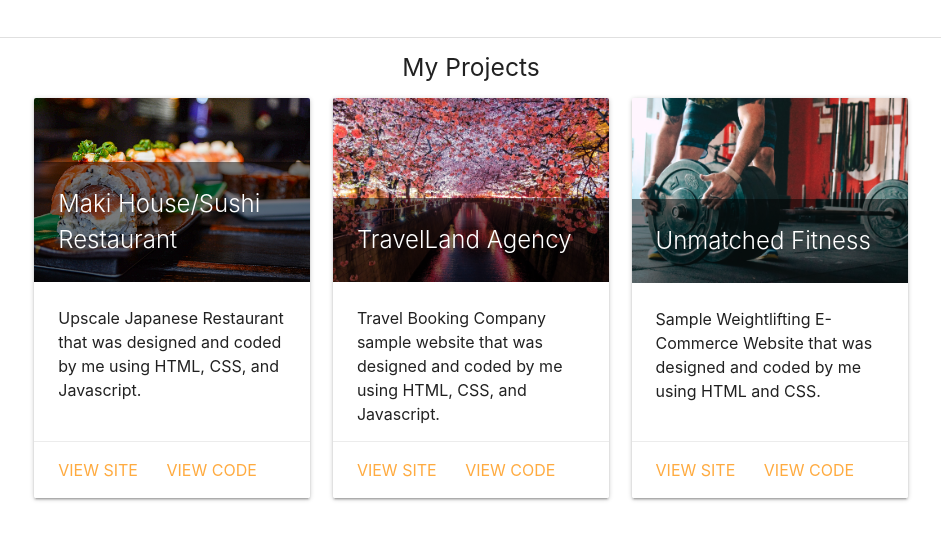
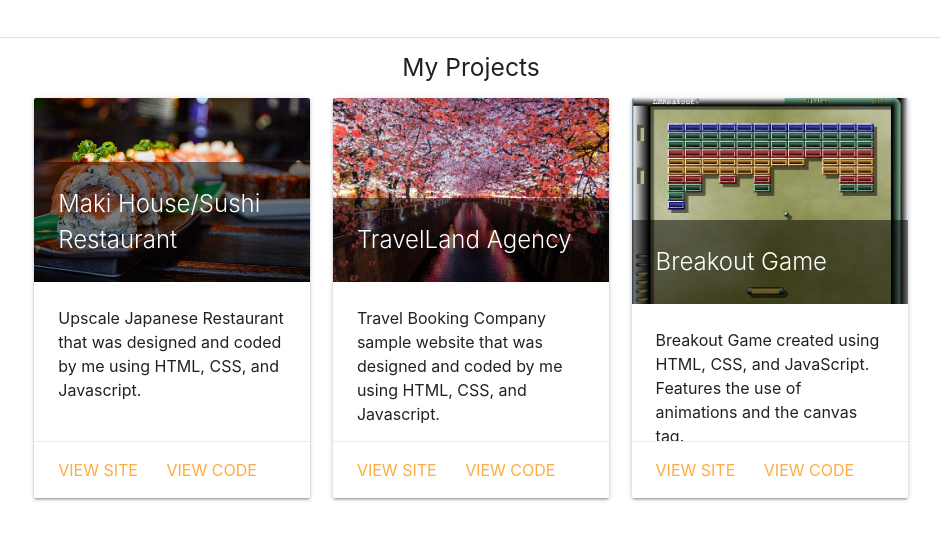
Before and after one commit to parisdiaz19/parisdiaz.io, a plain HTML site: page index.html in a window 1280 px wide. Shown: the part 988-1527 px from the top of the page, without its empty margins (169-1110 px from the left). Drawn offline with nearby package versions, Linux system fonts and the light colour scheme.

Commit message:
Added a new game to the site

```diff
--- a/index.html
+++ b/index.html
@@ -124,15 +124,15 @@
           <div class="col m4">
             <div class="card hoverable medium">
               <div class="card-image">
-                <img src="img/weights.jpg">
-                <span class="card-title" style="width:100%; background: rgba(0, 0, 0, 0.5);">Unmatched Fitness </span>
+                <img src="img/Screenshot-LBreakout2.jpg">
+                <span class="card-title" style="width:100%; background: rgba(0, 0, 0, 0.5);">Breakout Game</span>
               </div>
               <div class="card-content">
-                <p>Sample Weightlifting E-Commerce Website that was designed and coded by me using HTML and CSS.</p>
+                <p>Breakout Game created using HTML, CSS, and JavaScript. Features the use of animations and the canvas tag.</p>
               </div>
               <div class="card-action">
-                <a href="https://parisdiaz19.github.io/unmatchedfitness.github.io/">View Site</a>
-                <a href="https://github.com/parisdiaz19/unmatchedfitness.github.io">View Code</a>
+                <a href="https://parisdiaz19.github.io/paddleGame/">View Site</a>
+                <a href="https://github.com/parisdiaz19/paddleGame">View Code</a>
               </div>
             </div>
           </div>
```
Also changed, not shown: img/Screenshot-LBreakout2.jpg (added).
